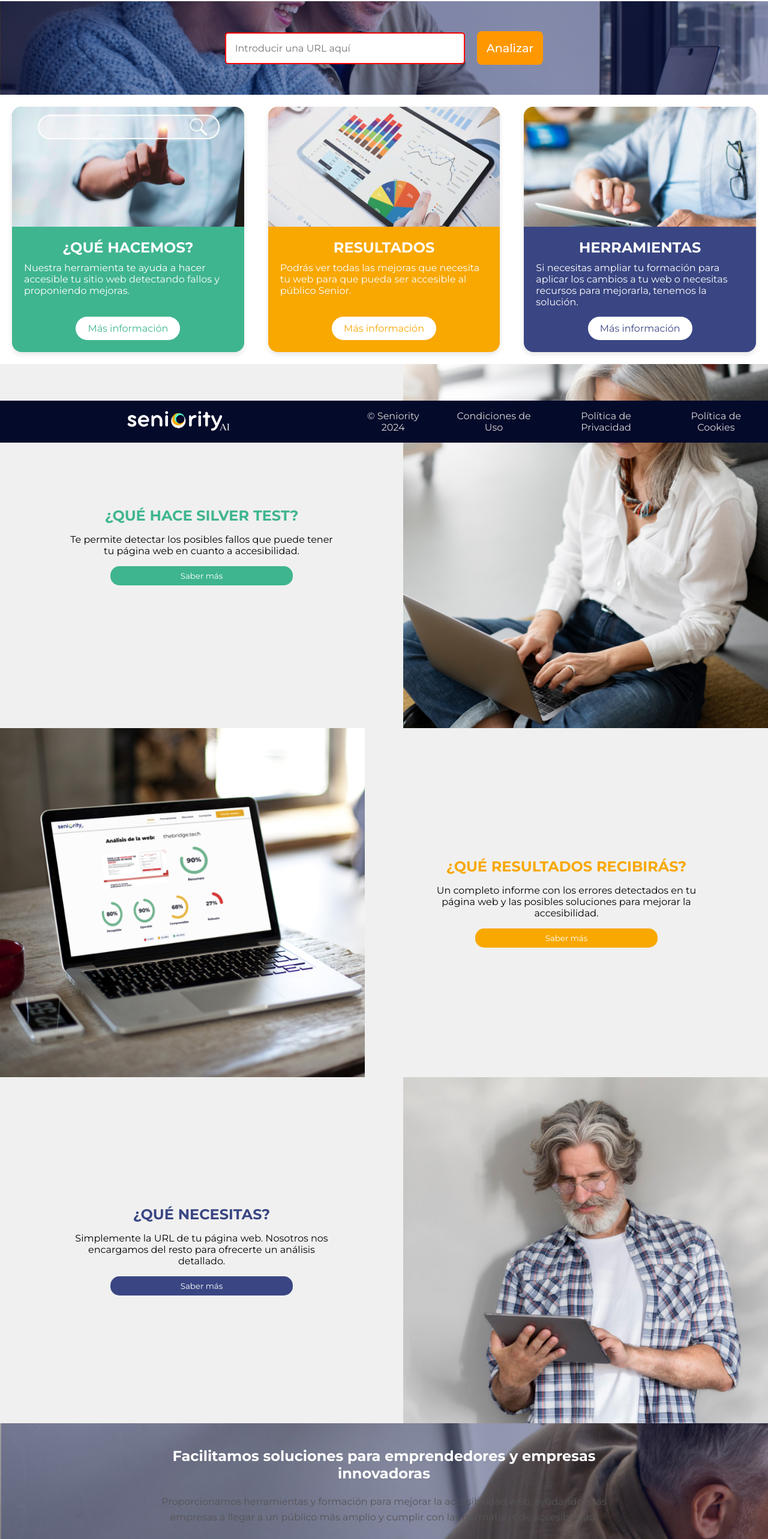
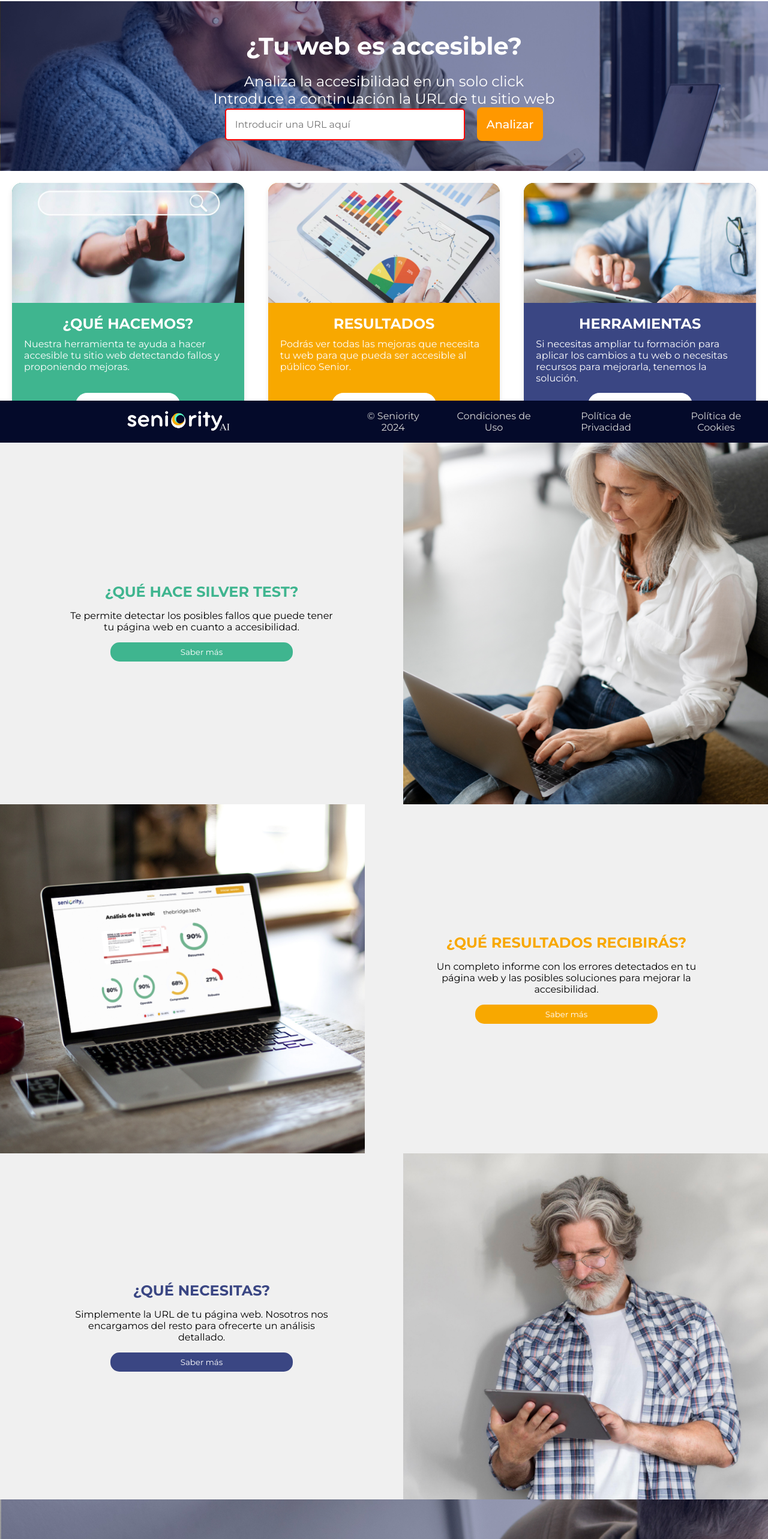
Before and after one commit to Mikelondrio/desafio-tripulaciones, a React (Vite) app in the folder front/: page / in a window 1280 px wide. Shown: the part 62-2628 px from the top of the page at 60% size. Built offline with nearby package versions, Linux system fonts and the light colour scheme.

Commit message:
cambios css inicio

```diff
--- a/front/src/componentes/FormRegister.jsx
+++ b/front/src/componentes/FormRegister.jsx
@@ -92,7 +92,7 @@ const FormRegister = () => {
         <div className={`${styles.container} ${isRegister ? styles.registerBackground : styles.loginBackground}`}>
             <div className={styles.formContainer}>
                 <form onSubmit={handleSubmit}>
-                    <h2 className={styles.title}>¡Te damos la bienvenida a Silver Test!</h2>
+                    <h2 className={styles.title}>¡Te damos la bienvenida a Silver Site!</h2>
                     <p className={styles.description}>Nos gustaría saber un poco sobre ti.</p>
                     <p className={styles.description}>De esta forma garantizamos la seguridad de las personas que confían en Seniority.</p>
 
--- a/front/src/componentes/FormRegister.module.css
+++ b/front/src/componentes/FormRegister.module.css
@@ -2,7 +2,7 @@
     display: flex;
     justify-content: center;
     align-items: center;
-    font-family: Tahoma;
+    font-family: Montserrat;
 
 }
 
--- a/front/src/componentes/Inicio/HeaderSection/headerSection.jsx
+++ b/front/src/componentes/Inicio/HeaderSection/headerSection.jsx
@@ -8,7 +8,6 @@ function HeaderSection() {
 
     const urlRegex = new RegExp(/^(?:(ftp|http|https):\/\/)?(?:www\.)?[a-zA-Z0-9-]+(\.[a-zA-Z]{2,})+(?:\/[\w\-\._~:/?#[\]@!\$&'\(\)\*\+,;=.]*)?$/);
 
-
     const handleChange = (e) => {
         const value = e.target.value;
         setUrl(value);
@@ -18,6 +17,9 @@ function HeaderSection() {
     return (
         <div className={styles.headerSection}>
             <div className={styles.headerContent}>
+                <h1>¿Tu web es accesible?</h1>
+                <p>Analiza la accesibilidad en un solo click</p>
+                <p>Introduce a continuación la URL de tu sitio web</p>
                 <div className={styles.urlInputWrapper}>
                     <input
                         type="text"
--- a/front/src/componentes/Inicio/HeaderSection/headerSection.module.css
+++ b/front/src/componentes/Inicio/HeaderSection/headerSection.module.css
@@ -20,7 +20,7 @@
 
     .headerContent p {
         font-size: 1.2rem;
-        margin-bottom: 40px;
+        margin-bottom: 0px;
     }
 
     .urlInputWrapper {
--- a/front/src/componentes/Inicio/ImageTextSection/ImageTextSection.jsx
+++ b/front/src/componentes/Inicio/ImageTextSection/ImageTextSection.jsx
@@ -8,9 +8,7 @@ export function ImageTextSection() {
             {/* <img src="../../assets/Home/Ultima_imagen_home.jpg" alt="Descripción de la imagen" className={styles.sectionImage} /> */}
             <div className={styles.sectionText}>
                 <h2>Facilitamos soluciones para emprendedores y empresas innovadoras</h2>
-                <p>
-                    Proporcionamos herramientas y formación para mejorar la accesibilidad web, ayudando a las empresas a llegar a un público más amplio y cumplir con las normativas de accesibilidad.
-                </p>
+
             </div>
         </div>
     );
--- a/front/src/componentes/Inicio/ImageTextSection/ImageTextSection.module.css
+++ b/front/src/componentes/Inicio/ImageTextSection/ImageTextSection.module.css
@@ -16,18 +16,27 @@
     display: flex;
     flex-direction: column;
     align-items: center;
-    padding: 40px 0px;
+    padding-bottom: 100px;
     background-color: #f4f4f9;
     text-align: center;
     width: 100%;
+
 }
 
 .sectionImage {
     width: 100%;
-    max-width: 600px;
-    margin-bottom: 20px;
+
     border-radius: 10px;
+    overflow: hidden; /* Asegura que los bordes redondeados funcionen correctamente */
 }
+
+.sectionImage img {
+    width: 100%;
+    height: auto;
+    border-radius: 10px;
+    object-fit: cover; /* Esto asegurará que la imagen se recorte para llenar el contenedor */
+}
+
 
 .sectionText {
     max-width: 800px;
@@ -35,11 +44,14 @@
 }
 
 .sectionText h2 {
+    padding: 60px;
     color: white;
-    margin-bottom: 20px;
+    margin-bottom: 30px;
+    margin-top: 40px;
 }
 
 .sectionText p {
+
     color: #555;
     line-height: 1.6;
 }
```
